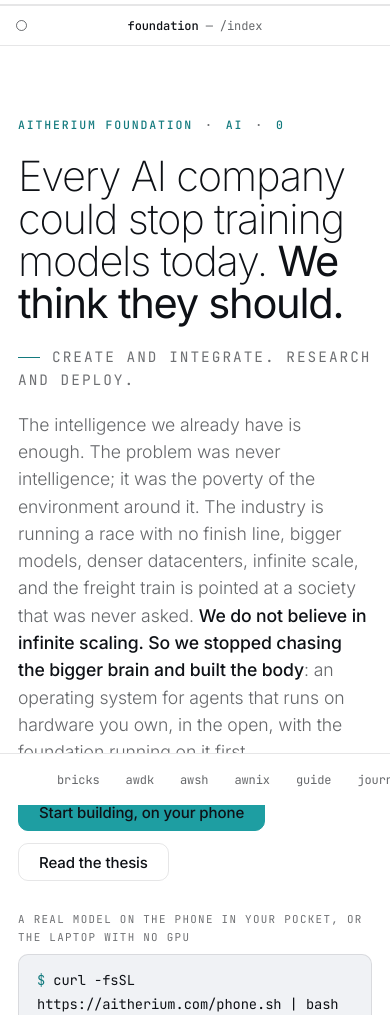
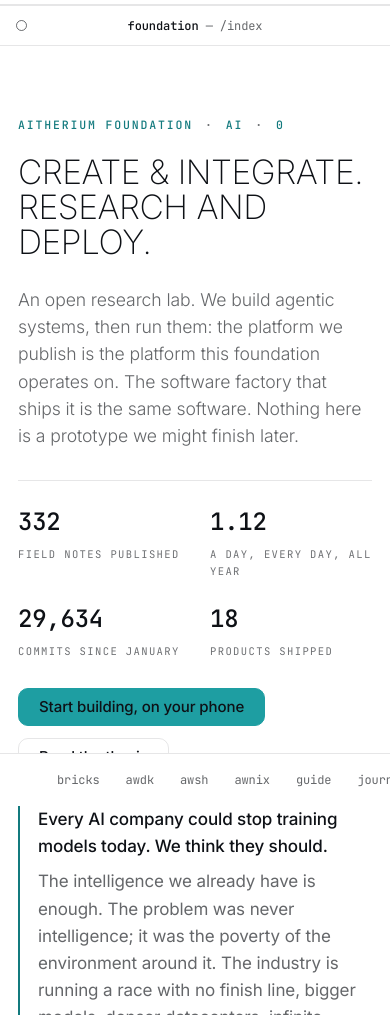
Before and after one commit to Aitherium/aitherium-org, a plain HTML site: page index.html in a window 390 px wide. Shown: the part 39-1054 px from the top of the page. Drawn offline with Linux system fonts and the light colour scheme.

Commit message:
feat: the foundation front door is the lab, not a caption (#7)
The 2026-11-06 change added the motto as one grey line under the old
headline. The owner's response was that the page had not changed at all,
and that was fair: one caption is not a transformation.

- The operating motto IS the headline now: CREATE & INTEGRATE. /
  RESEARCH AND DEPLOY., set in the display face as two lines.
- The record sits directly under it -- 332 field notes, 1.12 a day,
  29,634 commits since January, 18 products -- so the claim is followed
  immediately by the evidence.
- The foundation's thesis is not deleted: it moves to a stance block
  under the buttons, still leading the page's argument.

Layout notes: the lab headline needs the width to set as two lines, so the
text column takes 1.75fr on desktop only (min-width 901px) -- an unscoped
override beat the max-width:900px single-column rule and collapsed the
phone layout to one word per line. .lab-record is deliberately NOT
.record, which is the money-record table further down the page.

Verified: rendered at 390/820/1440, no page errors; no overflow at 390 or
1440 (the 820 overflow is the menubar's ignite link and is present on the
live site too, pre-existing).

Co-authored-by: aither-wzns <david@aitherium.com>
Co-authored-by: Claude Opus 5.5 <noreply@anthropic.com>

```diff
--- a/index.html
+++ b/index.html
@@ -48,18 +48,27 @@
     <div class="container">
       <div>
         <p class="eyebrow">Aitherium Foundation <span class="sep">·</span> Ai <span class="sep">·</span> 0</p>
-        <h1>Every AI company could stop training models today. <strong>We think they&nbsp;should.</strong></h1>
-        <p class="motto">Create and integrate. Research and deploy.</p>
-        <p class="lede">The intelligence we already have is enough. The problem was never intelligence; it was
-        the poverty of the environment around it. The industry is running a race with no finish line,
+        <h1 class="lab">Create &amp; integrate.<br><strong>Research and deploy.</strong></h1>
+        <p class="lede">An open research lab. We build agentic systems, then run them: the platform we
+        publish is the platform this foundation operates on. The software factory that ships it is the
+        same software. Nothing here is a prototype we might finish later.</p>
+        <div class="lab-record">
+          <div><b>332</b><small>field notes published</small></div>
+          <div><b>1.12</b><small>a day, every day, all year</small></div>
+          <div><b>29,634</b><small>commits since January</small></div>
+          <div><b>18</b><small>products shipped</small></div>
+        </div>
+        <div class="actions">
+          <a class="btn btn-primary" href="start.html">Start building, on your phone</a>
+          <a class="btn" href="about.html">Read the thesis</a>
+        </div>
+        <p class="stance"><strong>Every AI company could stop training models today. We think they should.</strong>
+        The intelligence we already have is enough. The problem was never intelligence; it was the
+        poverty of the environment around it. The industry is running a race with no finish line,
         bigger models, denser datacenters, infinite scale, and the freight train is pointed at a
         society that was never asked. <strong>We do not believe in infinite scaling. So we stopped
         chasing the bigger brain and built the body</strong>: an operating system for agents that
         runs on hardware you own, in the open, with the foundation running on it first.</p>
-        <div class="actions">
-          <a class="btn btn-primary" href="start.html">Start building, on your phone</a>
-          <a class="btn" href="about.html">Read the thesis</a>
-        </div>
         <div class="install">
           <div class="term-title">A real model on the phone in your pocket, or the laptop with no GPU</div>
           <div class="term"><span class="p">$ </span>curl -fsSL https://aitherium.com/phone.sh | bash <span class="c"># Android · Termux</span><br><span class="p">$ </span>pip install awdk <span class="c">&amp;&amp;</span> adk quickstart-local <span class="c"># any laptop, no GPU</span></div>
--- a/styles.css
+++ b/styles.css
@@ -89,15 +89,34 @@ blockquote p { color: var(--tx); font-size: 1.15rem; font-weight: 300; }
   color: var(--cyan); margin: 0 0 22px;
 }
 .eyebrow .sep { color: var(--tx-dim); }
-/* The lab's operating motto, directly under the thesis line. Sits in the
-   display face at a size between the h1 and the lede so it reads as a
-   statement, not a label. */
-.motto {
-  font-family: var(--mono); font-size: 0.9rem; letter-spacing: 0.14em; text-transform: uppercase;
-  color: var(--tx-dim); margin: -6px 0 20px;
+/* THE LAB FRONT DOOR (2026-11-06). The operating motto is the headline, the
+   record sits directly under it, and the foundation's thesis moves to a stance
+   block that still opens the page's argument. `.lab-record` is deliberately NOT
+   `.record` -- that class is the money-record table further down the page. */
+.hero h1.lab { text-transform: uppercase; letter-spacing: -0.015em;
+  font-size: clamp(2.1rem, 4.6vw, 4.05rem); line-height: 1.04; }
+.hero h1.lab strong { display: block; font-weight: inherit; }
+/* The lab headline is two long phrases; give it the width to set as two lines
+   instead of three, and let the mark card give up the difference. */
+@media (min-width: 901px) {
+  .hero .container:has(h1.lab) { grid-template-columns: minmax(0, 1.75fr) minmax(230px, 0.55fr); gap: 44px; }
 }
-.motto::before { content: ""; display: inline-block; width: 22px; height: 1px; margin-right: 12px;
-  vertical-align: middle; background: var(--cyan); }
+.lab-record {
+  display: grid; grid-template-columns: repeat(2, minmax(0, 1fr)); gap: 20px 30px;
+  margin: 30px 0 6px; padding-top: 22px; border-top: 1px solid var(--border);
+}
+.lab-record b {
+  display: block; font-family: var(--mono); font-size: 1.5rem; font-weight: 500; letter-spacing: -0.01em;
+}
+.lab-record small {
+  display: block; margin-top: 5px; font-family: var(--mono); font-size: 0.66rem;
+  letter-spacing: 0.13em; text-transform: uppercase; color: var(--tx-dim);
+}
+.stance {
+  margin-top: 30px; padding-left: 18px; border-left: 2px solid var(--cyan); max-width: 64ch;
+}
+.stance strong:first-child { display: block; margin-bottom: 8px; }
+@media (min-width: 720px) { .lab-record { grid-template-columns: repeat(4, minmax(0, 1fr)); } }
 .kicker {
   font-family: var(--mono); font-size: 0.72rem; letter-spacing: 0.14em; text-transform: uppercase;
   color: var(--tx-dim); margin: 0 0 12px; display: block;
```
